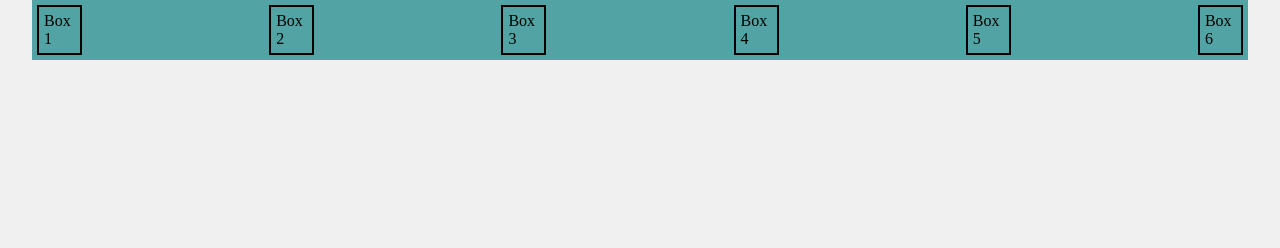
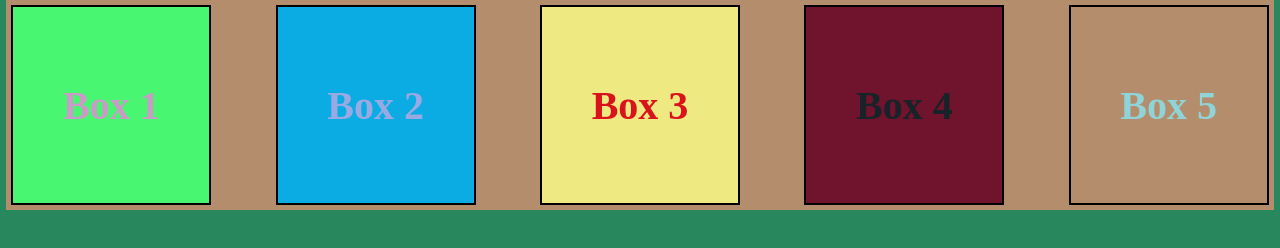
Before and after one commit to ASHOKKRSWAMI1994/Web-Development-Projects, a plain HTML site: page Exercise 12/index.html in a window 1280 px wide. Drawn offline with Linux system fonts and the light colour scheme.

Commit message:
Exercise 12 new update
Exercise 12 new update

```diff
--- a/Exercise 12/index.css
+++ b/Exercise 12/index.css
@@ -9,7 +9,7 @@ body{
   }
 .container{
   margin: auto;
-    width: 95%;
+  width: 99%;
   height: 10%;
   background-color: #52a3a3;
   display: flex;
@@ -18,12 +18,14 @@ body{
   flex-wrap: wrap;
 }
 .container_div{
-    width: 45px;
-    height: 50px;
+  width: 200px;
+  height: 200px;
   border: 2px solid black;
   display: flex;
   justify-content: center;
   align-items: center;
   margin: 5px;
   padding: 5px;
+  font-size: 40px;
+  font-weight: 900;
   }
--- a/Exercise 12/index.html
+++ b/Exercise 12/index.html
@@ -9,24 +9,22 @@
 <body>
    <div class="container">
 
-        <div class="container_div">
+      <div class="container_div1 container_div">
          Box 1
       </div>
-        <div class="container_div">
+      <div class="container_div2 container_div">
          Box 2
       </div>
-          <div class="container_div">
+        <div class="container_div3 container_div">
            Box 3
         </div>
-          <div class="container_div">
+        <div class="container_div4 container_div">
            Box 4
         </div>
-          <div class="container_div">
+        <div class="container_div5 container_div">
            Box 5
         </div>
-          <div class="container_div">
-            Box 6
-         </div>
+
       </div>
         <script src="index.js"></script>
 </body>
--- a/Exercise 12/index.js
+++ b/Exercise 12/index.js
@@ -1,15 +1,14 @@
-<<<<<<< HEAD
 // random color generator function
 function grc() {
-    let letters = '0123456789ABCDEF';
-    let color = '#';
-    for (let i = 0; i < 6; i++) {
-      color += letters[Math.floor(Math.random() * 15)];
-    }
-    return color;
+  let letters = '0123456789ABCDEF';
+  let color = '#';
+  for (var i = 0; i < 6; i++) {
+    color += letters[Math.floor(Math.random() * 16)];
   }
+  return color;
+}
 
-  // call random generator function and get value
+// call random generator function and get value
 let a_text_color = grc();
 let a_background_color = grc();
 const ae = document .getElementsByClassName ("container_div1")[0];
@@ -51,5 +50,3 @@ let container_background_color = grc();
 const pp = document .getElementsByClassName ("container")[0];
 pp.style.color = e_text_color;
 pp.style.backgroundColor = e_background_color;
-=======
->>>>>>> parent of 9d1f6dd (my 12 exercise random color generator)
```
Lines whose indentation alone changed are shown as unchanged.
